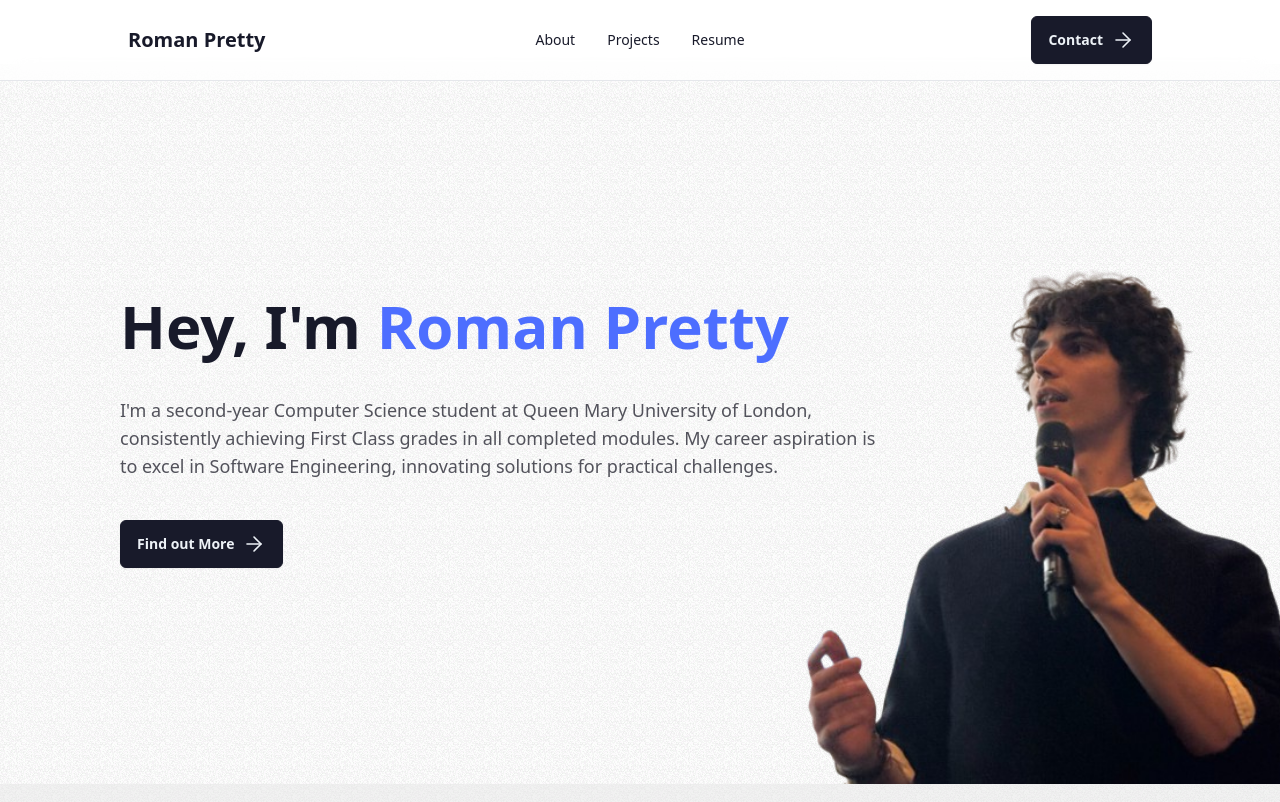
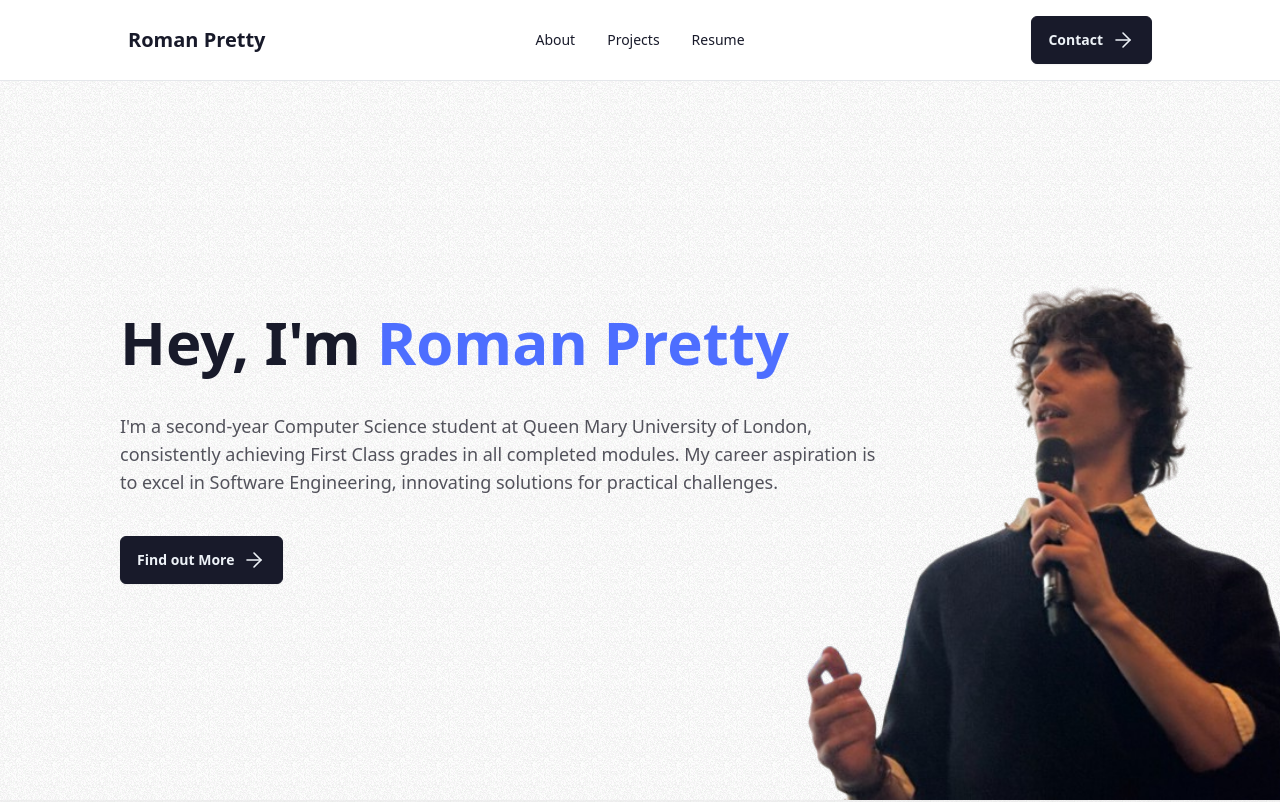
Before and after one commit to Roman-Pretty/portfolio, a React (Vite) app: page / in a window 1280 px wide. Shown: the top 802 px of the page. Built offline with nearby package versions, Linux system fonts and the light colour scheme.

Commit message:
refactor: Update Hero component to adjust top margin

```diff
--- a/src/components/hero/Hero.tsx
+++ b/src/components/hero/Hero.tsx
@@ -4,7 +4,7 @@ import img from '../../assets/image.png';
 export function Hero() {
 
     return (
-        <div className="hero min-h-[90vh] overflow-hidden pb-0 mt-[4rem]" id='hero'>
+        <div className="hero min-h-[90vh] overflow-hidden pb-0 mt-[5rem]" id='hero'>
             <div className="hero-content flex-col lg:flex-row-reverse h-full pb-0">
                 <div className="lg:flex items-end h-full hidden relative w-[20vw]">
                     <img src={img} alt="Hero" className=" transform -scale-x-100 absolute -right-[18vw] min-w-[50vw] overflow-hidden" />
```
